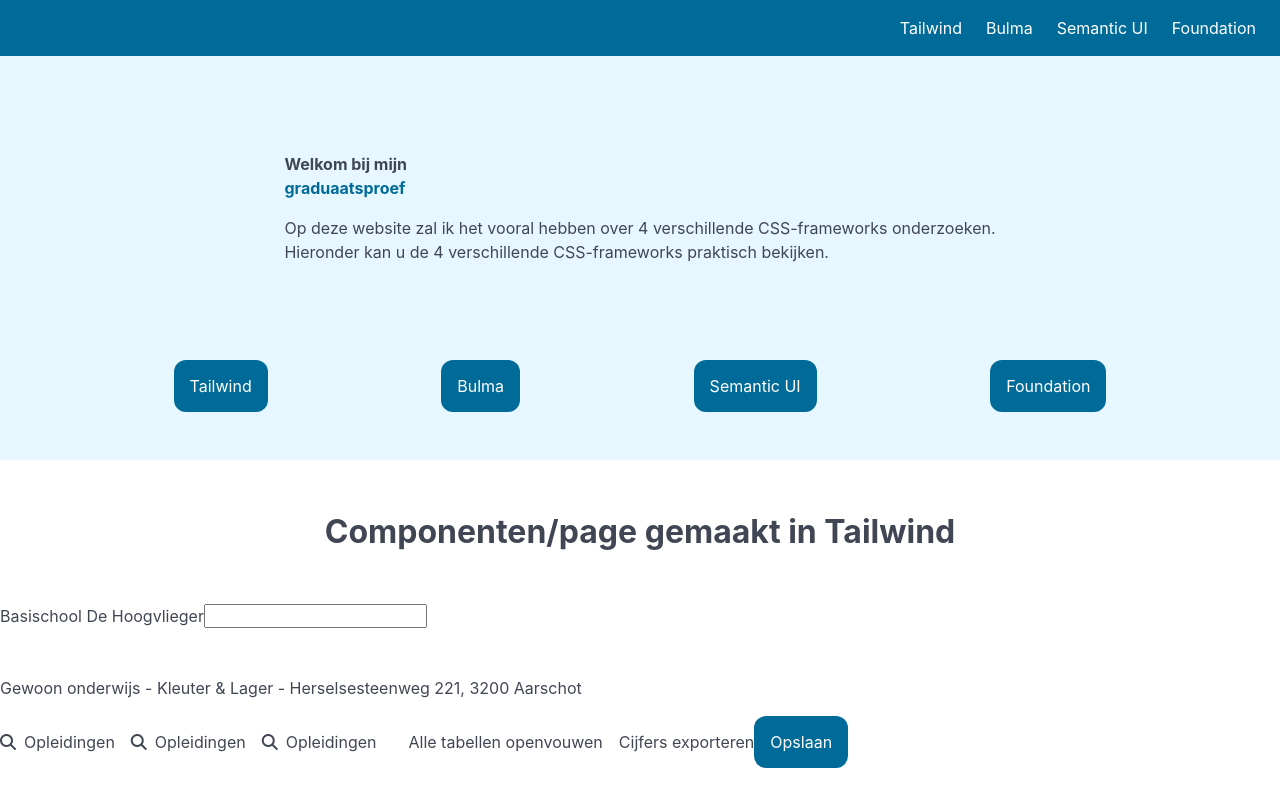
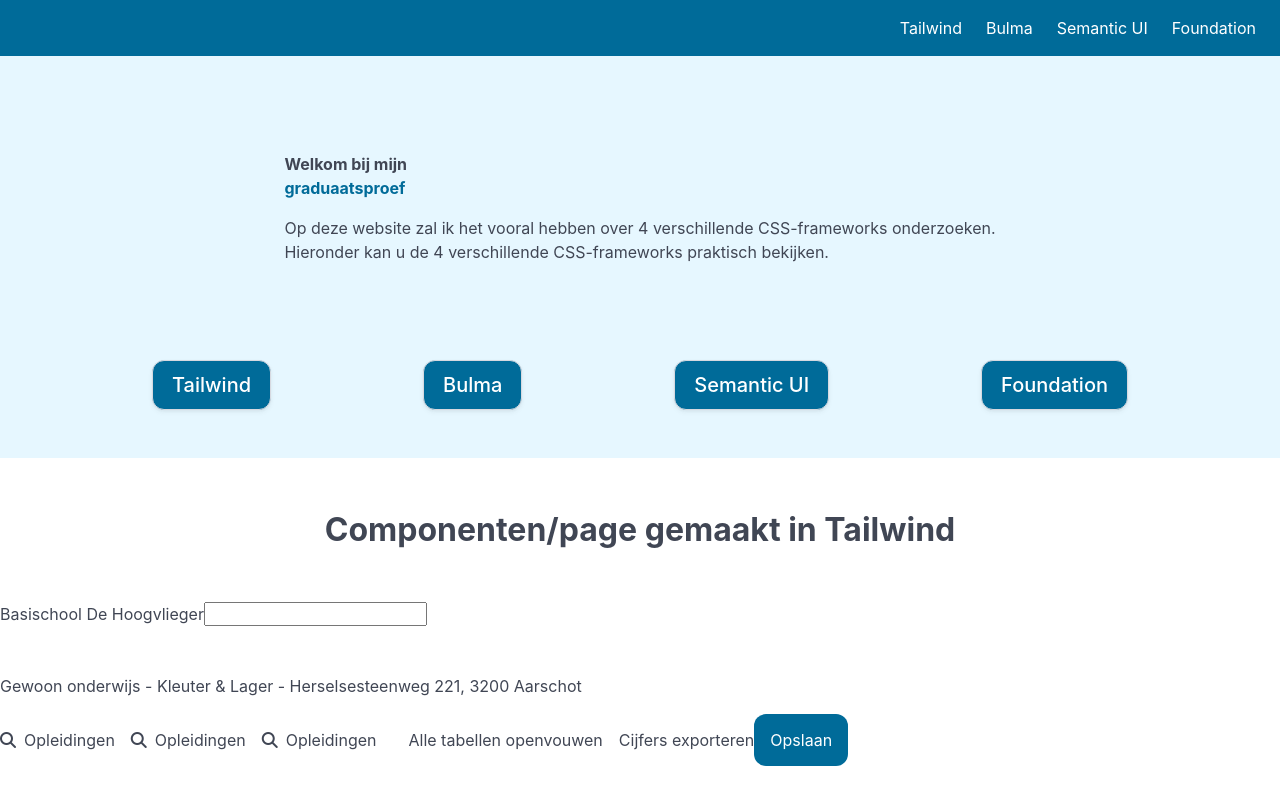
Before and after one commit to GhostAlec/Graduaatsproef_2025_Alec_Andries_2DVOb, a plain HTML site: page Bulma/Bulma.html in a window 1280 px wide. Drawn offline with nearby package versions, Linux system fonts and the light colour scheme.

Commit message:
working in bulma

```diff
--- a/Bulma/Bulma.html
+++ b/Bulma/Bulma.html
@@ -30,16 +30,16 @@
 
 <div class="is-flex is-flex-direction-row is-justify-content-space-evenly has-background-info-95 pb-6">
 
-    <button class="has-background-info-30 p-4 has-radius-large">
+    <button class=" button is-medium has-background-info-30 has-radius-large">
         <a class="has-text-white" href="../tailwind/tailwind.html">Tailwind</a>
     </button>
-    <button class="has-background-info-30 p-4 has-radius-large">
+    <button class="button is-medium has-background-info-30 has-radius-large">
         <a class="has-text-white" href="../Bulma/Bulma.html">Bulma</a>
     </button>
-    <button class="has-background-info-30 p-4 has-radius-large">
+    <button class="button is-medium has-background-info-30  has-radius-large">
         <a class="has-text-white" href="../Semantic-ui/Semantic-UI.html">Semantic UI</a>
     </button>
-    <button class="has-background-info-30 p-4 has-radius-large">
+    <button class="button is-medium has-background-info-30 has-radius-large">
         <a class="has-text-white" href="">Foundation</a>
     </button>
 </div>
```
